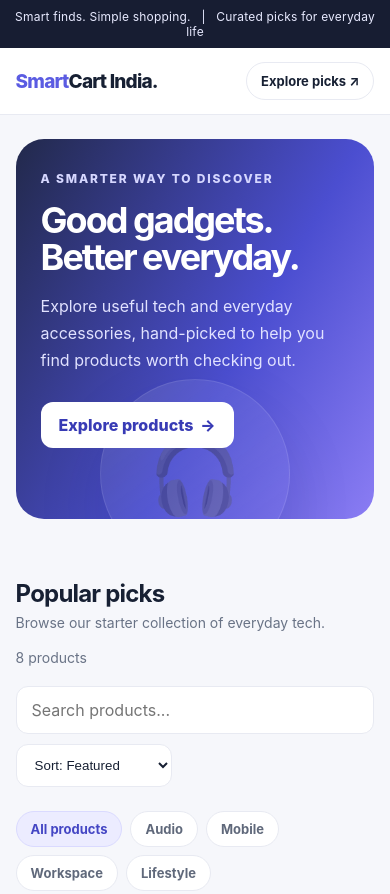
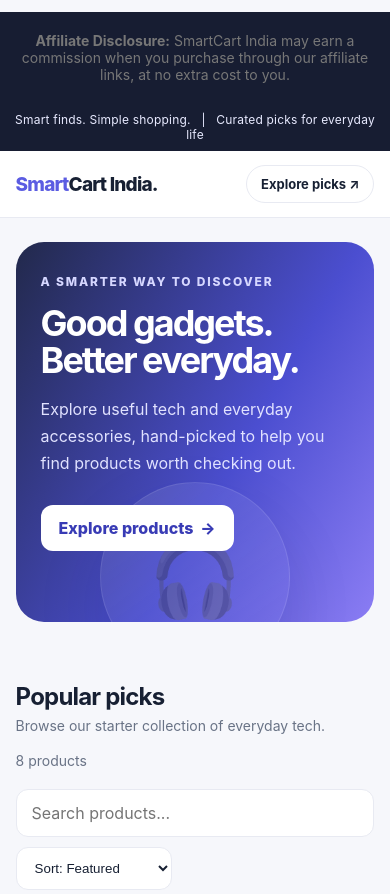
Before and after one commit to puniachirag051-coder/smartcart-india., a plain HTML site: page index.html in a window 390 px wide. Shown: the top 894 px of the page. Drawn offline with Linux system fonts and the light colour scheme.

Commit message:
https://www.flipkart.com
Added footer witSmartCart India is an online product discovery website that helps users find trending gadgets, electronics, mobile accessories, and everyday useful products. Our website features product recommendations, product information, and links to online shopping platforms. We aim to help visitors discover useful products and make informed shopping decisions. We plan to promote products through our website and social media channels using affiliate links with proper disclosure.h affiliate disclosure to index.html

```diff
--- a/index.html
+++ b/index.html
@@ -45,6 +45,11 @@
     @media(max-width:620px){.nav{height:66px}.navlinks{display:none}.logo{font-size:19px}.hero{padding-top:24px}.hero-box{padding:32px 25px;min-height:380px;align-items:flex-start}.hero-copy{max-width:100%}.hero-art{width:100%;height:42%;right:0;bottom:-35px;opacity:.35}.orb{font-size:75px;width:190px}.section h2{font-size:24px}.grid{gap:11px}.product-art{height:125px;font-size:53px}.card-body{padding:12px}.card h3{font-size:14px}.desc{font-size:11px}.price{font-size:16px}.rating{display:none}.feature-row{grid-template-columns:1fr}.section-head{align-items:start;flex-direction:column}}
   </style>
 </head>
+  <footer style="text-align:center; padding:20px; color:#777; font-size:14px;">
+  <strong>Affiliate Disclosure:</strong>
+  SmartCart India may earn a commission when you purchase
+  through our affiliate links, at no extra cost to you.
+</footer>
 <body>
   <div class="topbar">Smart finds. Simple shopping. &nbsp; | &nbsp; Curated picks for everyday life</div>
   <header>
```
